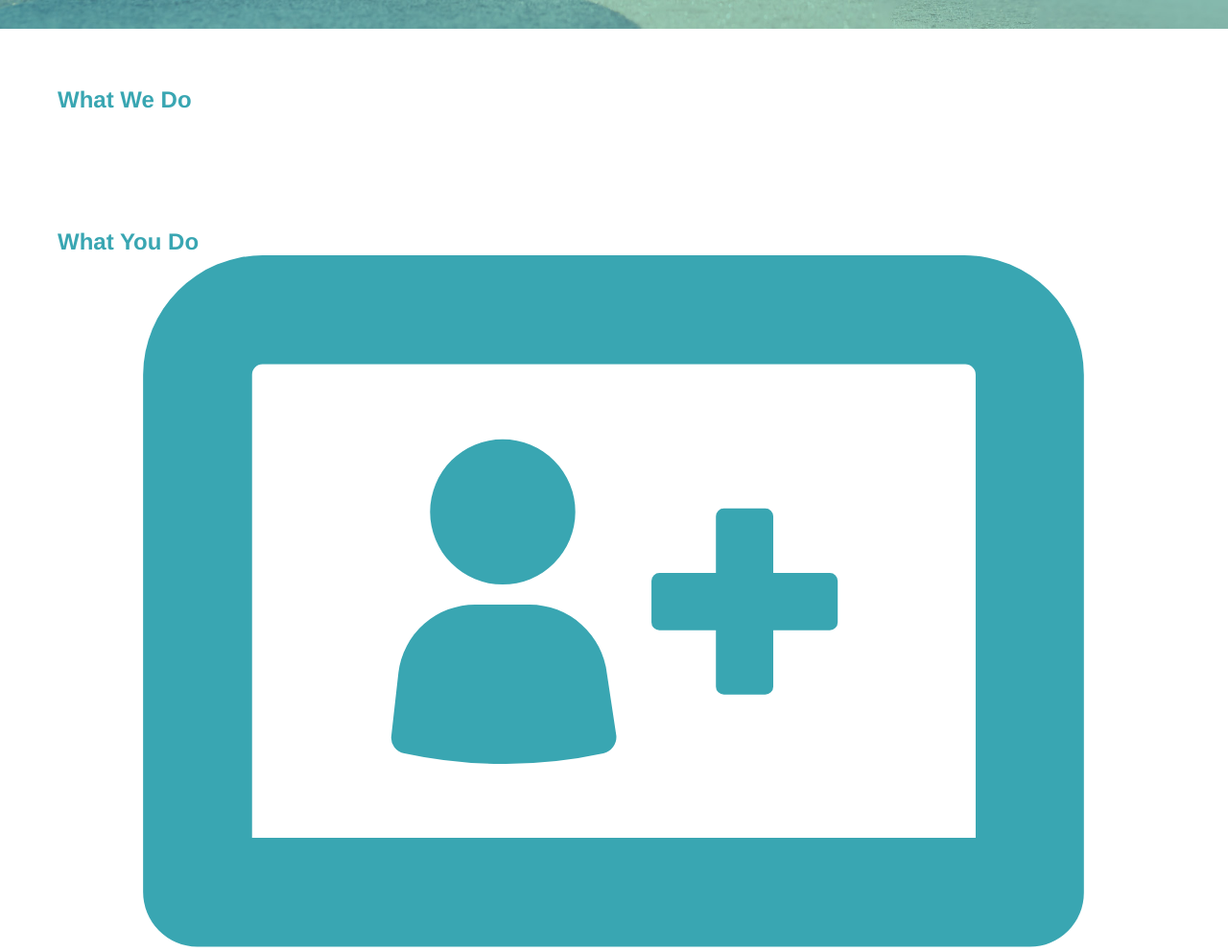
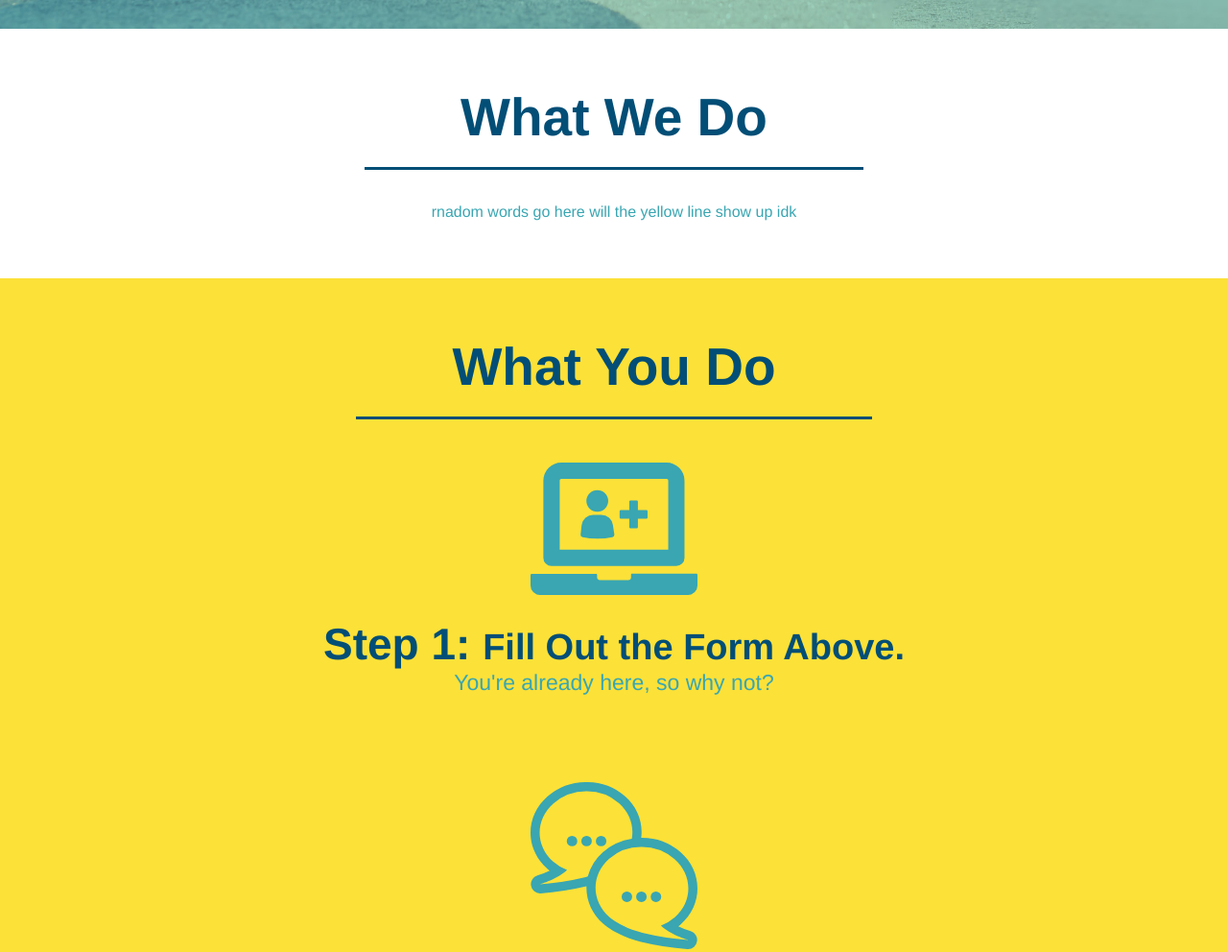
Before and after one commit to kayldubs/run-buddy, a plain HTML site: page index.html in a window 1280 px wide. Shown: the part 652-1644 px from the top of the page at 96% size. Drawn offline with Linux system fonts and the light colour scheme.

Commit message:
style what you do

```diff
--- a/Assets/style.css
+++ b/Assets/style.css
@@ -134,3 +134,53 @@ section {
     font-size: 16px;
 }
 /* hero style end */
+
+.intro {
+    text-align: center;
+}
+
+.section-title {
+    font-size: 55px;
+    color: #024e76;
+    margin-bottom: 35px;
+    padding: 0 100px 20px 100px;
+    border-bottom: 3px solid;
+    display: inline-block;
+}
+
+.primary-border {
+    border-color: #fce138;
+}
+
+.secondary-border {
+    border-color: #39a6b2;
+}
+
+.steps {
+    text-align: center;
+    background-color: #fce138;
+}
+
+.steps div {
+    margin-bottom: 80px;
+}
+
+.steps img {
+    width: 15%;
+    margin: 10px 0;
+}
+
+.steps h3 {
+    color: #024e76;
+    font-size: 46px;
+    margin-top: 10px;
+}
+
+.steps p {
+    color: #39a6b2;
+    font-size: 23px;
+}
+
+.steps span {
+    font-size: 38px;
+}
--- a/index.html
+++ b/index.html
@@ -1,5 +1,5 @@
 <!DOCTYPE html>
-<html lang="en">
+<html lang="en-us">
 
 <head>
         <meta charset="UTF-8" />
@@ -68,38 +68,38 @@
     <!-- End Hero-->
 
     <!-- "what we do" section-->
-    <Section id="what-we-do">
-        <h2>What We Do</h2>
+    <Section id="what-we-do" class="intro">
+        <h2 class="section-title primary border">What We Do</h2>
         <p>
-
+            rnadom words go here will the yellow line show up idk
         </p>
     </Section>
 
     <!-- "what you do" section-->
-    <section id="what-you-do">
-        <h2>What You Do</h2>
+    <section id="what-you-do" class="steps">
+        <h2 class="section-title secondary border">What You Do</h2>
 
         <div>
             <img src="./images/01-04-svgs/step-1.svg" alt="" />
-            <h3>Step 1: Fill Out the Form Above.</h3>
+            <h3>Step 1: <span>Fill Out the Form Above.</span></h3>
             <p>You're already here, so why not?</p>
         </div>
 
         <div>
             <img src="./images/01-04-svgs/step-2.svg" alt="" />
-            <h3>Step 2: Consult with One of Our Trainers.</h3>
+            <h3>Step 2: <span>Consult with One of Our Trainers.</span></h3>
             <p>Are you here to build muscle, lose weight, or just feel good?</p>
         </div>
 
         <div>
             <img src="./images/01-04-svgs/step-3.svg" alt="" />
-            <h3>Step 3: Get Running</h3>
+            <h3>Step 3: <span>Get Running</span></h3>
             <p> Hit the ground running (literally) once your trianer lays out your plan.</p>
         </div>
 
         <div>
             <img src="./images/01-04-svgs/step-4.svg" alt="" />
-            <h3>Step 4: See Results</h3>
+            <h3>Step 4: <span>See Results</span></h3>
             <p> Bi-weekly checkins with your trianer will keep you focused</p>
         </div>
     </section>
```
